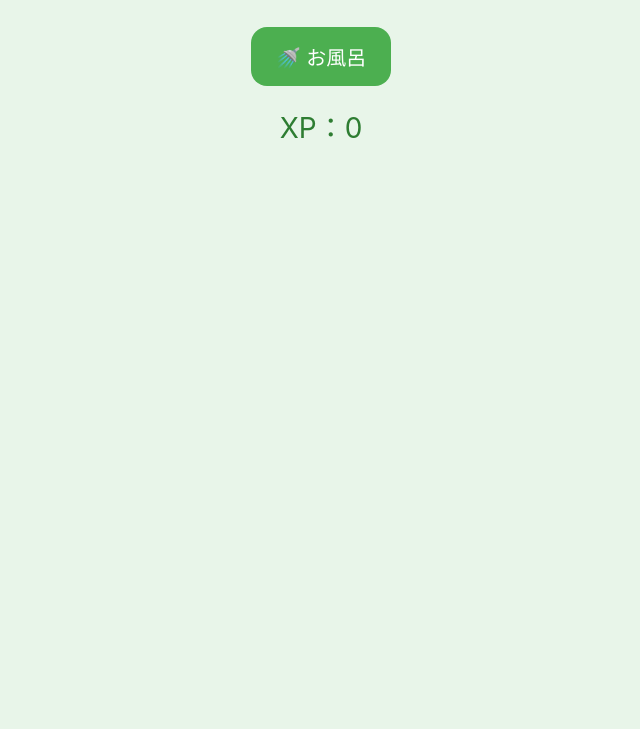
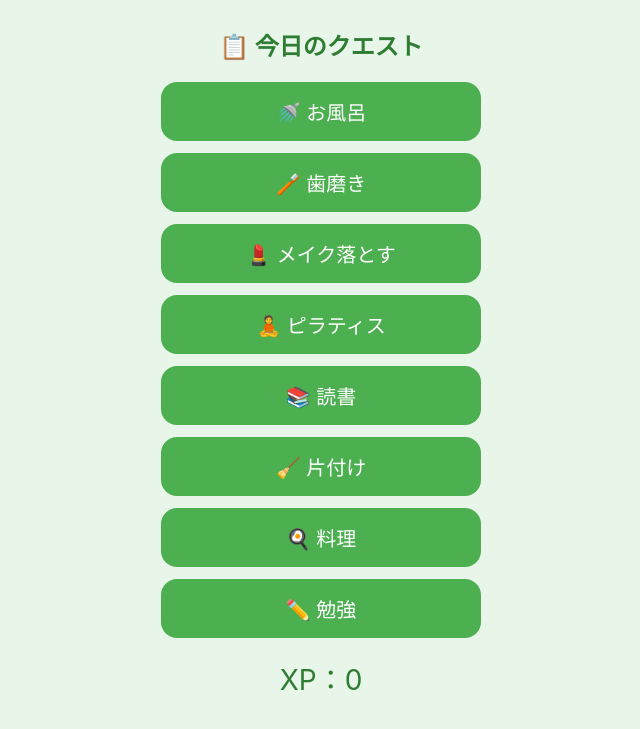
Before and after one commit to cokimichan/life-quest, a plain HTML site: page index.html in a window 1280 px wide. Shown: the part 277-1006 px from the top of the page, without its empty margins (319-959 px from the left). Before the commit the page ends 800 px from the top, so only its background shows below. Drawn offline with Linux system fonts and the light colour scheme.

Commit message:
Update index.html

```diff
--- a/index.html
+++ b/index.html
@@ -24,12 +24,17 @@ body{
 }
 
 button{
+    display:block;
+    width:100%;
+    max-width:320px;
+    margin:12px auto;
     background:#4caf50;
     color:white;
     border:none;
     border-radius:16px;
-    padding:15px 25px;
+    padding:15px;
     font-size:20px;
+    cursor:pointer;
 }
 
 #xp{
@@ -51,9 +56,43 @@ button{
 🌱
 </div>
 
-<button onclick="gainXP(this)">
+<h2>📋 今日のクエスト</h2>
+
+<div class="quest-list">
+
+<button>
 🚿 お風呂
 </button>
+
+<button>
+🪥 歯磨き
+</button>
+
+<button>
+💄 メイク落とす
+</button>
+
+<button>
+🧘 ピラティス
+</button>
+
+<button>
+📚 読書
+</button>
+
+<button>
+🧹 片付け
+</button>
+
+<button>
+🍳 料理
+</button>
+
+<button>
+✏️ 勉強
+</button>
+
+</div>
 
 <div id="xp">
 XP：0
```
